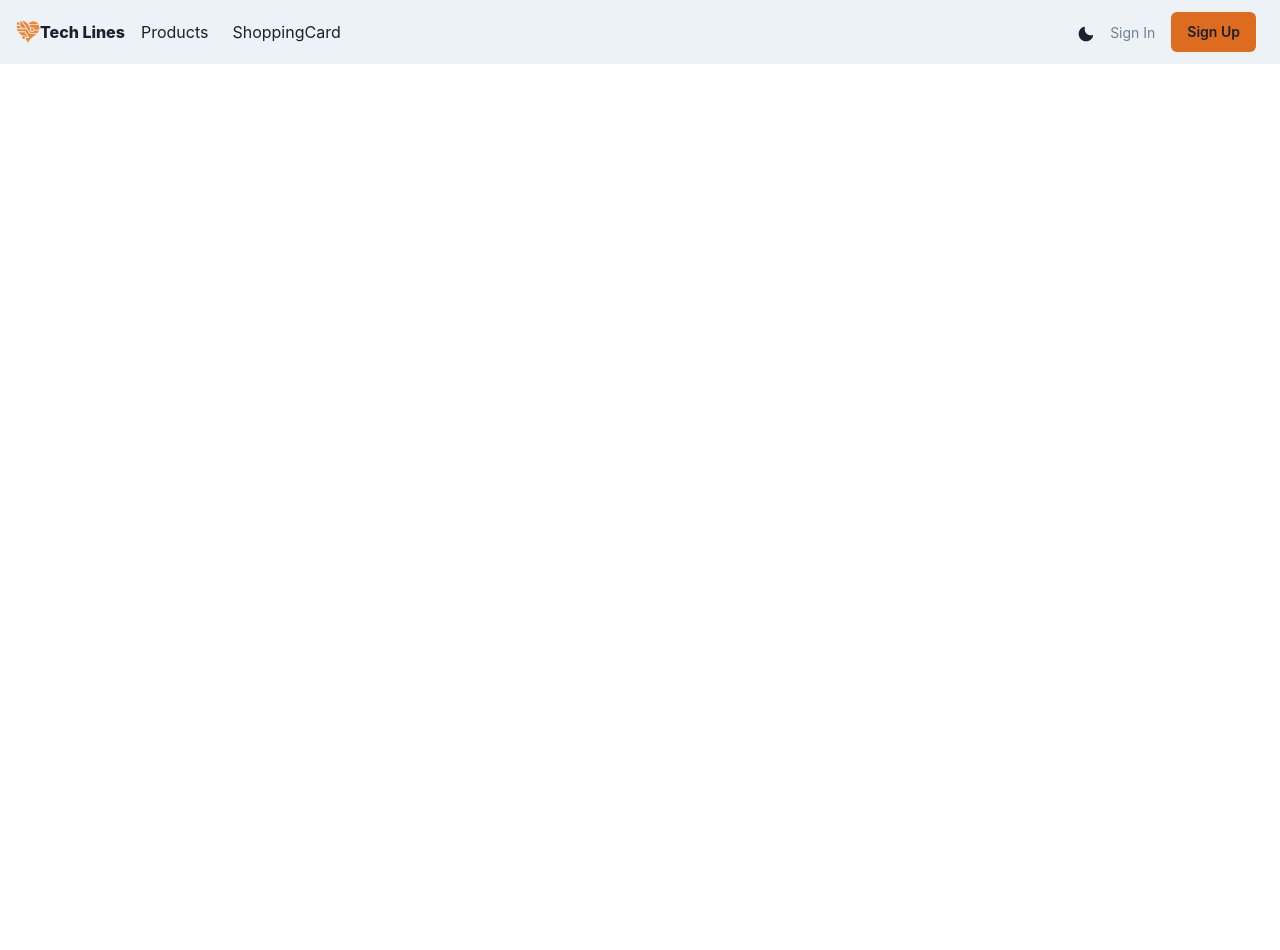
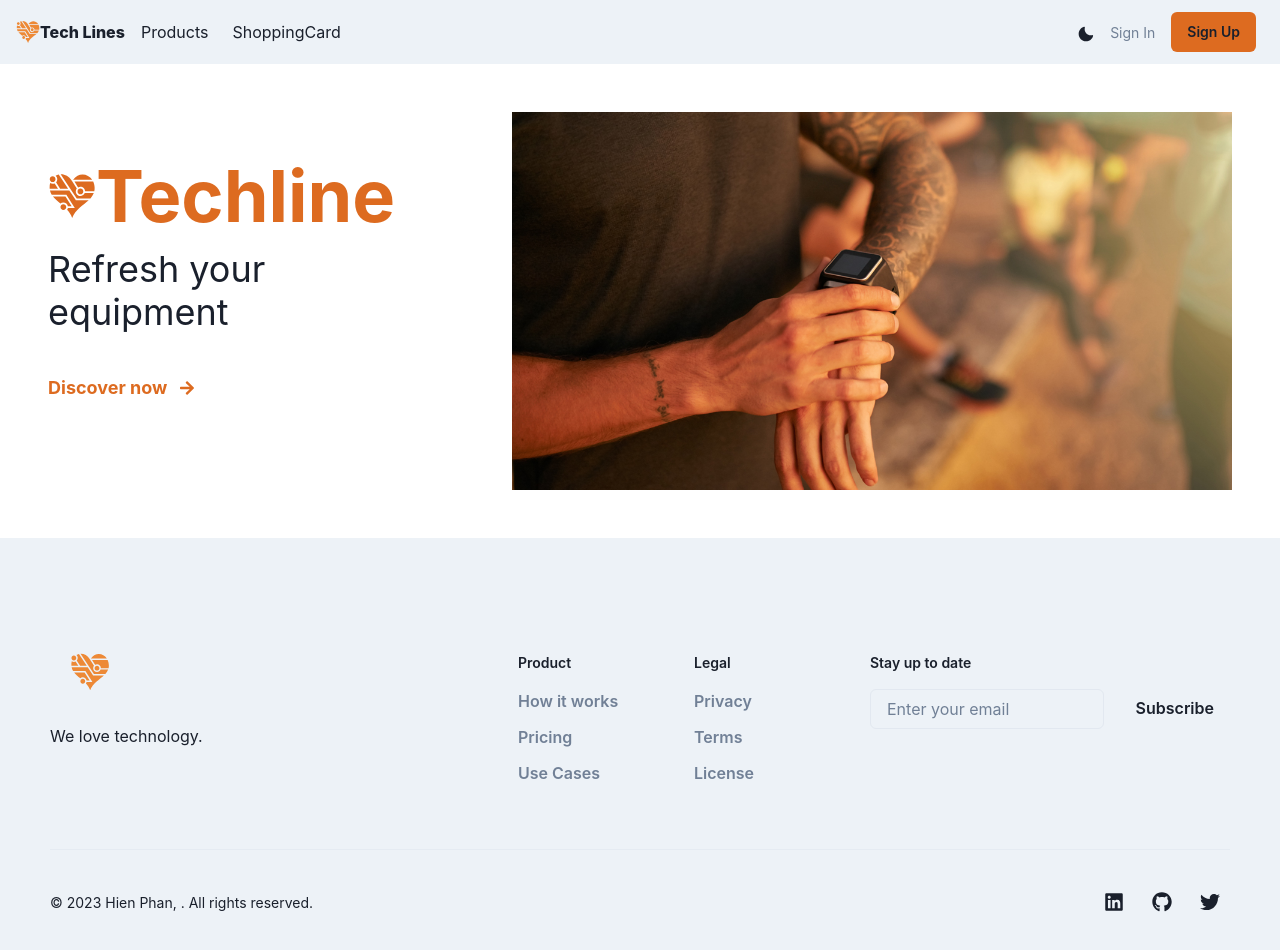
Before and after one commit to hienphan0111/tech-online, a React (Create React App) app in the folder client/: page / in a window 1280 px wide. Shown: the top 950 px of the page. Before the commit the page ends 800 px from the top, so only its background shows below. Built offline with nearby package versions, Linux system fonts and the light colour scheme.

Commit message:
Add footer and home pages

```diff
--- a/client/src/App.js
+++ b/client/src/App.js
@@ -5,6 +5,8 @@ import Navbar from './components/Narbar';
 import ProductsPage from './pages/products';
 import CartPage from './pages/cartpage';
 import ProductPage from './pages/productPage';
+import Footer from './components/Footer';
+import Home from './pages/homepage';
 
 function App() {
   return (
@@ -13,11 +15,13 @@ function App() {
         <Navbar />
         <main>
           <Routes>
+            <Route path='/' element={<Home />} />
             <Route path='/products' element={<ProductsPage />} />
             <Route path='/cart' element={<CartPage />} />
             <Route path='/product/:id' element={<ProductPage />} />
           </Routes>
         </main>
+        <Footer />
       </Router>
     </ChakraProvider>
   );
--- /dev/null
+++ b/client/src/components/Footer.jsx
@@ -0,0 +1,99 @@
+import {
+  Button,
+  ButtonGroup,
+  Container,
+  Divider,
+  IconButton,
+  Input,
+  Stack,
+  Text,
+  useColorModeValue,
+  Flex,
+  Icon,
+  Box,
+} from '@chakra-ui/react'
+import { FaGithub, FaLinkedin, FaTwitter } from 'react-icons/fa'
+import { GiTechnoHeart } from 'react-icons/gi';
+// import { Logo } from './Logo'
+
+const Footer = () => (
+<Box w='100%' p='50px' bg={useColorModeValue('gray.100', 'gray.900')}>
+    <Stack
+      spacing="8"
+      direction={{ base: 'column', md: 'row' }}
+      justify="space-between"
+      py={{ base: '12', md: '16' }}
+    >
+      <Stack spacing={{ base: '6', md: '8' }} align="start">
+        {/* <Logo /> */}
+        <Flex pl={5} alignItems='center'>
+          <Icon as={GiTechnoHeart} h={10} w={10} color={useColorModeValue('orange.400', 'orange.600')}
+/>
+        </Flex>
+        <Text color="muted">We love technology.</Text>
+      </Stack>
+      <Stack
+        direction={{ base: 'column-reverse', md: 'column', lg: 'row' }}
+        spacing={{ base: '12', md: '8' }}
+      >
+        <Stack direction="row" spacing="8">
+          <Stack spacing="4" minW="36" flex="1">
+            <Text fontSize="sm" fontWeight="semibold" color="subtle">
+              Product
+            </Text>
+            <Stack spacing="3" shouldWrapChildren>
+              <Button variant="link">How it works</Button>
+              <Button variant="link">Pricing</Button>
+              <Button variant="link">Use Cases</Button>
+            </Stack>
+          </Stack>
+          <Stack spacing="4" minW="36" flex="1">
+            <Text fontSize="sm" fontWeight="semibold" color="subtle">
+              Legal
+            </Text>
+            <Stack spacing="3" shouldWrapChildren>
+              <Button variant="link">Privacy</Button>
+              <Button variant="link">Terms</Button>
+              <Button variant="link">License</Button>
+            </Stack>
+          </Stack>
+        </Stack>
+        <Stack spacing="4">
+          <Text fontSize="sm" fontWeight="semibold" color="subtle">
+            Stay up to date
+          </Text>
+          <Stack spacing="4" direction={{ base: 'column', sm: 'row' }} maxW={{ lg: '360px' }}>
+            <Input placeholder="Enter your email" type="email" required />
+            <Button variant="primary" type="submit" flexShrink={0}>
+              Subscribe
+            </Button>
+          </Stack>
+        </Stack>
+      </Stack>
+    </Stack>
+    <Divider />
+    <Stack
+      pt="8"
+      pb="12"
+      justify="space-between"
+      direction={{ base: 'column-reverse', md: 'row' }}
+      align="center"
+    >
+      <Text fontSize="sm" color="subtle">
+        &copy; {new Date().getFullYear()} Hien Phan, . All rights reserved.
+      </Text>
+      <ButtonGroup variant="ghost">
+        <IconButton
+          as="a"
+          href="#"
+          aria-label="LinkedIn"
+          icon={<FaLinkedin fontSize="1.25rem" />}
+        />
+        <IconButton as="a" href="#" aria-label="GitHub" icon={<FaGithub fontSize="1.25rem" />} />
+        <IconButton as="a" href="#" aria-label="Twitter" icon={<FaTwitter fontSize="1.25rem" />} />
+      </ButtonGroup>
+    </Stack>
+  </Box>
+);
+
+export default Footer;
--- /dev/null
+++ b/client/src/pages/homepage.jsx
@@ -0,0 +1,63 @@
+import {
+  Box,
+  Flex,
+  Heading,
+  HStack,
+  Icon,
+  Image,
+  Link,
+  Skeleton,
+  Stack,
+  useColorModeValue,
+} from '@chakra-ui/react'
+import { FaArrowRight } from 'react-icons/fa';
+import { Link as ReactLink } from 'react-router-dom';
+import { GiTechnoHeart } from 'react-icons/gi';
+
+const Home = () => (
+  <Box maxW="8xl" mx="auto" px={{ base: '0', lg: '12' }} py={{ base: '0', lg: '12' }}>
+    <Stack direction={{ base: 'column-reverse', lg: 'row' }} spacing={{ base: '0', lg: '20' }}>
+      <Box
+        width={{ lg: 'sm' }}
+        transform={{ base: 'translateY(-50%)', lg: 'none' }}
+        bg={{ base: useColorModeValue('red.50', 'gray.700'), lg: 'transparent' }}
+        mx={{ base: '6', md: '8', lg: '0' }}
+        px={{ base: '6', md: '8', lg: '0' }}
+        py={{ base: '6', md: '8', lg: '12' }}
+      >
+        <Stack spacing={{ base: '8', lg: '10' }}>
+          <Stack spacing={{ base: '2', lg: '4' }}>
+            <Flex alignItems='center'>
+              <Icon as={GiTechnoHeart} h={12} w={12} color={useColorModeValue('orange.500', 'orange.300')} />
+              <Heading size="4xl" color={useColorModeValue('orange.500', 'orange.300')}>
+                Techline
+              </Heading>
+            </Flex>
+            <Heading size="xl" fontWeight="normal">
+              Refresh your equipment
+            </Heading>
+          </Stack>
+          <HStack spacing="3">
+            <Link as={ReactLink} to='/products' color={useColorModeValue('orange.500', 'orange.300')} fontWeight="bold" fontSize="lg">
+              Discover now
+            </Link>
+            <Icon color={useColorModeValue('orange.500', 'orange.300')} as={FaArrowRight} />
+          </HStack>
+        </Stack>
+      </Box>
+      <Flex flex="1" overflow="hidden">
+        <Image
+          src="images/landing.jpg"
+          alt="Lovely Image"
+          fallback={<Skeleton />}
+          maxH="450px"
+          minW="300px"
+          objectFit="cover"
+          flex="1"
+        />
+      </Flex>
+    </Stack>
+  </Box>
+)
+
+export default Home;
```
